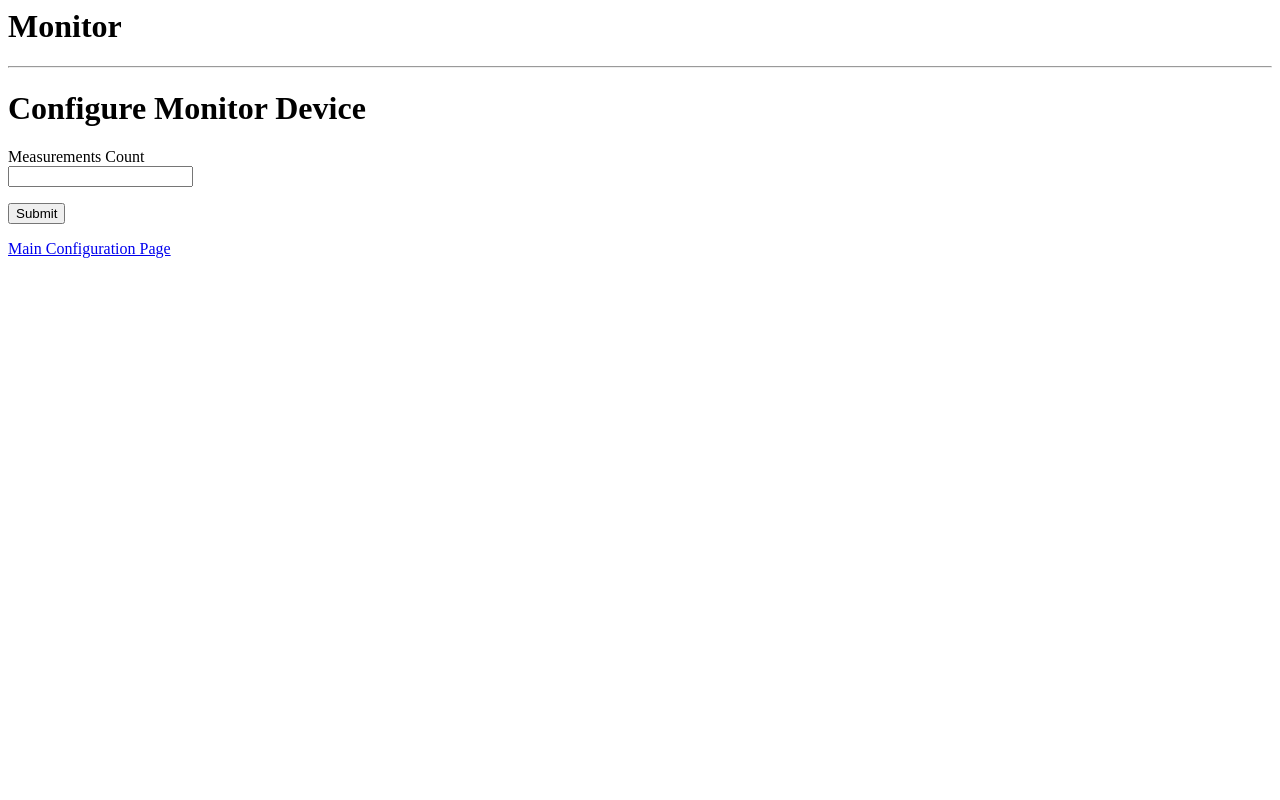
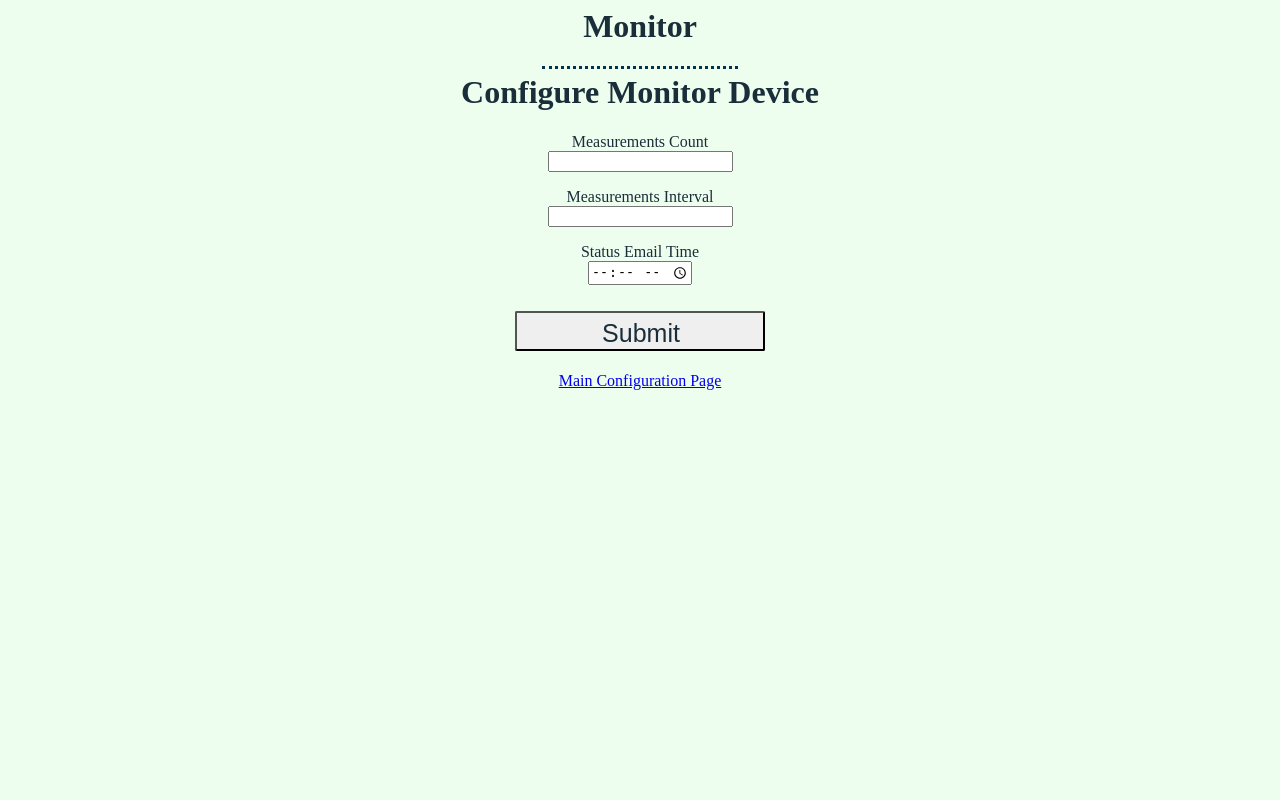
Before and after one commit to mikitachab/pimicroclimate_config_page, a Flask app: page /dev in a window 1280 px wide. Run offline with Flask 2, Linux system fonts and the light colour scheme.

Commit message:
Added new forms and css

```diff
--- a/app.py
+++ b/app.py
@@ -35,8 +35,12 @@ def dev_config_page():
     if form.validate_on_submit():
         if form.measurements_count.data:
             set_config_value('min_measurements_count', form.measurements_count.data)
-            flash('config value was set')
-            return redirect('/')
+        if form.measurement_interval.data:
+            set_config_value('default_sleep_time', form.measurement_interval.data)
+        if form.status_mail_time.data:
+            set_config_value('notification_time', str(form.status_mail_time.data))
+        flash('config value was set')
+        return redirect('/')
     else:
         for field, error in form.errors.items():
             flash(f'Troubles with field {getattr(form, field).label.text}: {" ".join(error)}')
--- a/config.json
+++ b/config.json
@@ -1,4 +1,6 @@
 {
   "kek": 1,
-  "min_measurements_count": 4
+  "min_measurements_count": 6,
+  "default_sleep_time": 4,
+  "notification_time": "12:22:00"
 }
--- a/forms.py
+++ b/forms.py
@@ -1,6 +1,6 @@
 from flask_wtf import FlaskForm
 from wtforms import StringField, PasswordField, SubmitField, IntegerField
-from wtforms.fields.html5 import EmailField
+from wtforms.fields.html5 import EmailField, TimeField
 from wtforms.validators import DataRequired, Email, IPAddress, Optional
 
 
@@ -14,4 +14,6 @@ class ConfigForm(FlaskForm):
 
 class DeviceConfigForm(FlaskForm):
     measurements_count = IntegerField('Measurements Count', validators=[Optional()])
+    measurement_interval = IntegerField('Measurements Interval', validators=[Optional()])
+    status_mail_time = TimeField('Status Email Time', validators=[Optional()])
     submit = SubmitField('Submit')
--- a/static/main.css
+++ b/static/main.css
@@ -0,0 +1,50 @@
+
+body {
+  color: #1A2E3A;
+  text-align: center;
+  background-color: #EEFEEE;
+}
+
+h1 {
+  margin-top: 5px ;
+  margin-bottom: 2px
+  font-size: 2.5rem;
+}
+
+h2 {
+  font-size: 1.3rem;
+}
+
+
+hr {
+  border: dotted #00334e; 6px;
+  border-bottom: none;
+  width: 15%;
+  margin: 5px auto;
+}
+
+.butn {
+  border-radius: 2px;
+  color: #1A2E3A;
+  font-size: 25px;
+  padding: 6px 18px 10px 20px;
+  text-decoration: none;
+  margin: 10px auto 5px;
+  width: 250px;
+  height: 40px;
+}
+
+.form_dev_config {
+  width: 60px;
+}
+
+
+.href_main_config {
+  font-size: 20px;
+  text-decoration: none;
+  color: #1A2E3A;
+}
+
+.href_main_config:hover {
+  color:#99824E;
+}
--- a/templates/base.html
+++ b/templates/base.html
@@ -1,6 +1,10 @@
-
-<html>
+<!DOCTYPE html>
+<html lang="en" dir="ltr">
   <head>
+    <meta charset="utf-8">
+    <title>Monitor</title>
+    <link rel="stylesheet" type="text/css" href="{{ url_for('static', filename='main.css') }}"/>
+  </head>
     <title>Monitor</title>
   </head>
   <body>
--- a/templates/dev_config.html
+++ b/templates/dev_config.html
@@ -5,10 +5,18 @@
     <form action="" method="post" novalidate>
         {{ form.hidden_tag() }}
         <p>
-            {{ form.measurements_count.label }}<br>
-            {{ form.measurements_count(size=32) }}
+            {{ form.measurements_count.label (class="form_dev_config")}}<br>
+            {{ form.measurements_count(size=20) }}
         </p>
-        <p>{{ form.submit() }}</p>
+        <p>
+            {{ form.measurement_interval.label (class="form_dev_config")}}<br>
+            {{ form.measurement_interval(size=20) }}
+        </p>
+        <p>
+            {{ form.status_mail_time.label (class="form_dev_config") }}<br>
+            {{ form.status_mail_time(size=20) }}
+        </p>
+        <p>{{ form.submit(class="butn") }}</p>
     </form>
     <a href="{{ url_for('config_page') }}">Main Configuration Page</a>
 
```
Also changed, not shown: templates/config.html (+8 -7 lines). Lines whose indentation alone changed are shown as unchanged.
